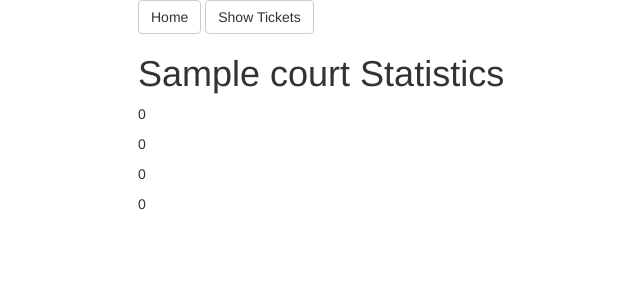
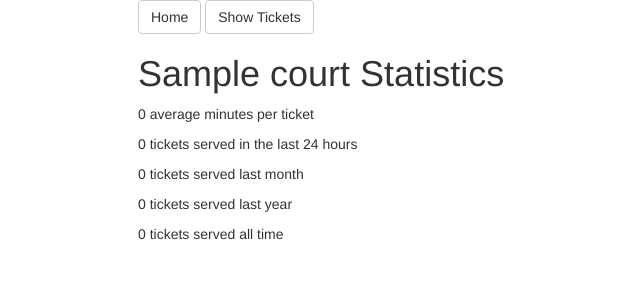
Before and after one commit to josephkwon/justcount, a Django app: page /statistics/1 in a window 1280 px wide. Shown: the top 300 px of the page, without its empty margins (246-886 px from the left). Run offline with Django 3.2, Linux system fonts and the light colour scheme; tables that the repository leaves empty hold one stand-in row (values such as "Sample post"); some libraries are stand-ins or nearby versions.

Commit message:
avg min per ticket

```diff
--- a/base/templates/base/index.html
+++ b/base/templates/base/index.html
@@ -16,7 +16,6 @@
         <span class="caret"></span>
       </button>
       <ul class="dropdown-menu" aria-labelledby="dropdownMenu1">
-
         {% for court in court_list %}
             <li><a href="{% url 'base:court' court.id %}">{{ court.name }}</a></li>
         {% endfor %}
--- a/base/templates/base/statistics.html
+++ b/base/templates/base/statistics.html
@@ -23,10 +23,11 @@
     <br />
     {% endif %}
 
-    <p>{{total_served}}</p>
-    <p>{{total_served_year}}</p>
-    <p>{{total_served_month}}</p>
-    <p>{{total_served_day}}</p>
+    <p>{{avg_time}} average minutes per ticket</p>
+    <p>{{total_served_day}} tickets served in the last 24 hours</p>
+    <p>{{total_served_month}} tickets served last month</p>
+    <p>{{total_served_year}} tickets served last year</p>
+    <p>{{total_served}} tickets served all time</p>
 
   </div>
 
--- a/base/views.py
+++ b/base/views.py
@@ -48,11 +48,12 @@ def statistics(request, court_id):
     court = get_object_or_404(Court, pk=court_id)
     now=datetime.now()
     tickets = Ticket.objects.filter(court=court, served_stamp__lt=now).order_by('id')
+    avg_time = round(sum(((i.served_stamp - i.request_stamp).seconds/60 for i in tickets)), 2)
     total_served = len(tickets);
     total_served_year = len(tickets.filter(served_stamp__gt=(now-timedelta(days=365))))
     total_served_month = len(tickets.filter(served_stamp__gt=(now-timedelta(days=30))))
     total_served_day = len(tickets.filter(served_stamp__gt=(now-timedelta(days=1))))
-    return render(request, 'base/statistics.html', {'court': court, 'total_served': total_served, 'total_served_year': total_served_year, 'total_served_month': total_served_month, 'total_served_day': total_served_day})
+    return render(request, 'base/statistics.html', {'court': court, 'avg_time': avg_time, 'total_served': total_served, 'total_served_year': total_served_year, 'total_served_month': total_served_month, 'total_served_day': total_served_day})
 
 def reserve(request):
     name = request.POST['name']
```
